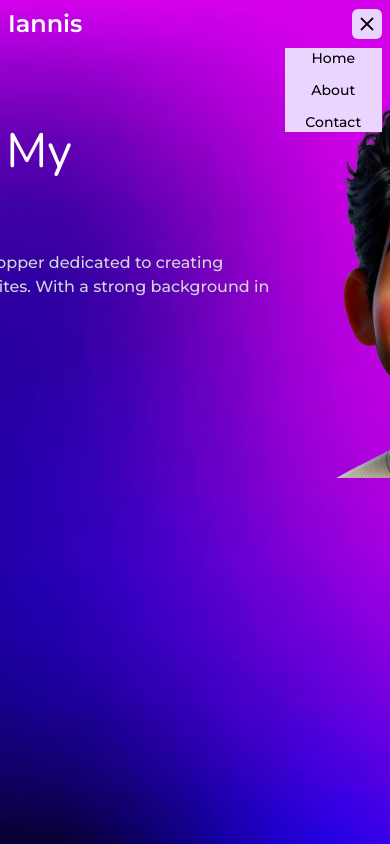
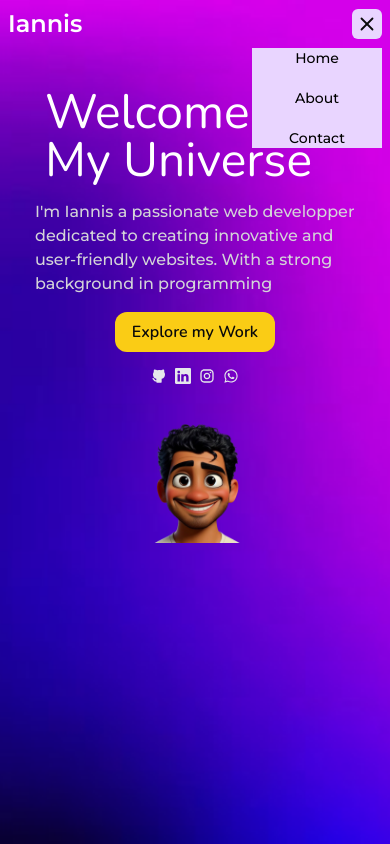
Before and after one commit to IannisG10/IannisG-portfolio, a React (Vite) app: page / in a window 390 px wide. Both pictures are taken after a click on the element 367 px from the left and 24 px from the top of the page. Shown: the top 844 px of the page. Built offline with nearby package versions, Linux system fonts and the light colour scheme; a web font is replaced by a local one.

Commit message:
responsive header

```diff
--- a/src/components/Header/Header.module.css
+++ b/src/components/Header/Header.module.css
@@ -6,6 +6,11 @@
     height: 100vh;
 
 }
+@media (max-width: 768px) {
+    .BgIMG{
+      width: 100%;
+    }
+  }
 
 
 
--- a/src/components/Header/Header.tsx
+++ b/src/components/Header/Header.tsx
@@ -38,19 +38,19 @@ const Header: React.FC = () => {
                 </ul>
             </nav>
 
-            <div className="flex justify-center items-center py-10">
-                <div className="flex flex-col justify-start gap-7">
-                    <h1 className="font-nunito text-5xl text-white w-[400px]">Welcome To My Universe</h1>
-                    <p className="font-monsterrat text-zinc-300 font-medium w-[550px]">
+            <div className="flex md:flex-row flex-col justify-center items-center py-10">
+                <div className="flex flex-col md:justify-start justify-center items-center gap-4">
+                    <h1 className="font-nunito text-5xl text-white md:w-[400px] w-[300px]">Welcome To My Universe</h1>
+                    <p className="font-monsterrat text-zinc-300 font-medium md:w-[550px] w-[320px]">
                         I'm Iannis a passionate web developper dedicated to creating innovative and user-friendly websites.
                         With a strong background in programming
 
                     </p>
-                    <button className="font-nunito font-semibold transition-all duration-400 ease-linear hover:scale-105 bg-yellow-400 w-1/3 p-2 rounded-xl">
+                    <button className="font-nunito font-semibold transition-all duration-400 ease-linear hover:scale-105 bg-yellow-400 md:w-1/3 w-1/2 p-2 rounded-xl">
                         Explore my Work
                     </button>
                     <div className="text-gray-200 flex items-center gap-2">
-                        <IconContext.Provider value={{className:"text-xl"}}>
+                        <IconContext.Provider value={{className:"md:text-xl text-base"}}>
                             <TbBrandGithubFilled className="cursor-pointer hover:text-gray-400"/>
                             <BsLinkedin className="cursor-pointer hover:text-gray-400"/>
                             <RiInstagramLine className="cursor-pointer hover:text-gray-400"/>
@@ -58,7 +58,7 @@ const Header: React.FC = () => {
                         </IconContext.Provider>
                     </div>
                 </div>
-                <img src={avatar} alt="avatar image" className="w-[519px]" />
+                <img src={avatar} alt="avatar image" className="w-[119px] md:mt-0 mt-10" />
             </div>
         </header>
     )
--- a/src/components/ResponsiveMenu/SideBar.tsx
+++ b/src/components/ResponsiveMenu/SideBar.tsx
@@ -7,8 +7,8 @@ interface menuProps{
 
 const SideBar: React.FC<menuProps> = ({openMenu})=>{
     return(
-        <div className={`bg-purple-200 w-1/4 absolute top-12 right-2 ${openMenu ? "block ":"hidden "} `}>
-            <ul className="flex flex-col justify-center gap-3 items-center text-sm">
+        <div className={`bg-purple-200 w-1/3 absolute top-12 right-2 ${openMenu ? "block ":"hidden "} `}>
+            <ul className="flex flex-col justify-center gap-5 items-center text-sm cursor-pointer">
                 <li className={`text-black`}>Home</li>
                 <li className={`text-black`}>About</li>
                 <li className={`text-black`}>Contact</li>
```
